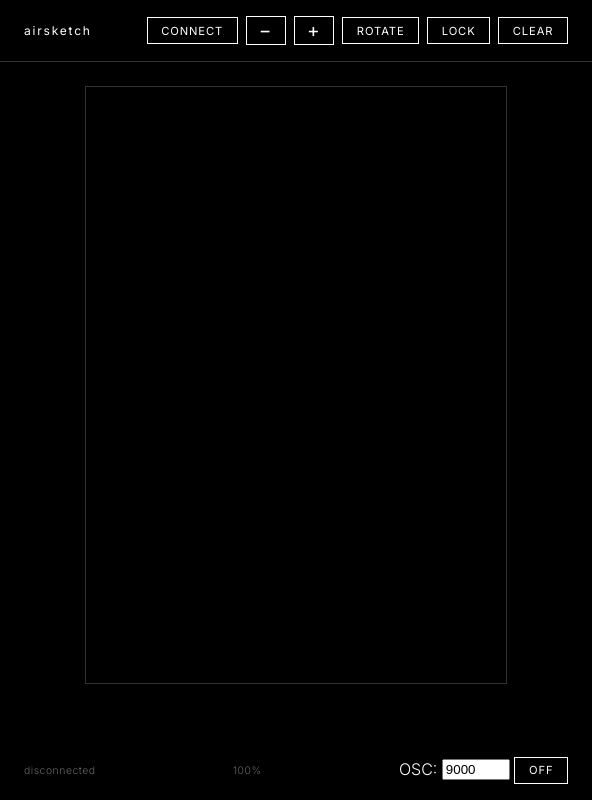
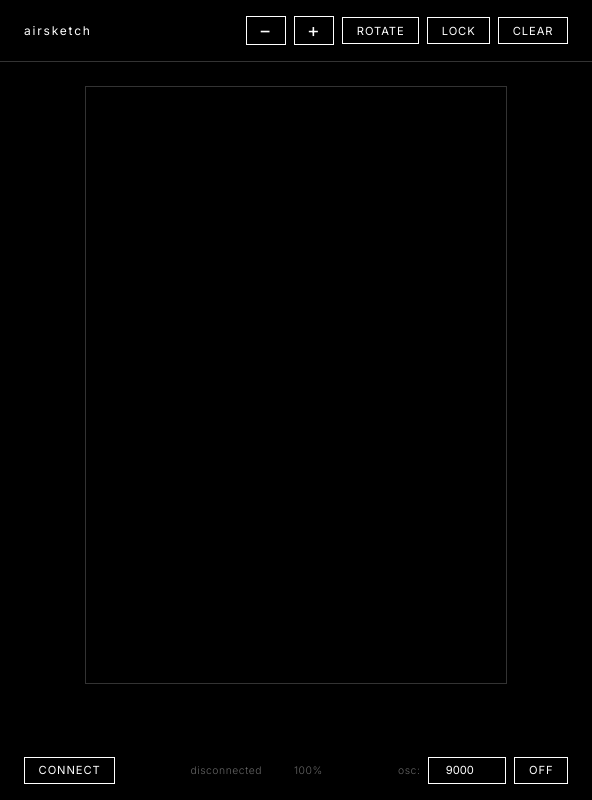
Before and after one commit to mrtzpngrtz/airsketch, an Electron app: page index.html in a window 592 px wide. Drawn offline with Linux system fonts and the light colour scheme; no server answers.

Commit message:
Fix canvas clipping on zoom/resize - change overflow to visible

```diff
--- a/index.html
+++ b/index.html
@@ -13,7 +13,6 @@
         <header>
             <h1>airsketch</h1>
             <div id="controls">
-                <button id="connectBtn">Connect</button>
                 <button id="zoomOutBtn">−</button>
                 <button id="zoomInBtn">+</button>
                 <button id="rotateBtn">Rotate</button>
@@ -26,11 +25,16 @@
                 <canvas id="penCanvas"></canvas>
             </div>
             <div id="status-bar">
-                <span id="status">Disconnected</span>
-                <span id="zoom-info">100%</span>
+                <div class="status-left">
+                    <button id="connectBtn">Connect</button>
+                </div>
+                <div class="status-center">
+                    <span id="status">Disconnected</span>
+                    <span id="zoom-info">100%</span>
+                </div>
                 <div id="osc-controls">
-                    <span>OSC:</span>
-                    <input type="number" id="oscPort" value="9000" min="1024" max="65535" style="width: 60px;">
+                    <span class="osc-label">OSC:</span>
+                    <input type="number" id="oscPort" value="9000" min="1024" max="65535">
                     <button id="oscToggle">OFF</button>
                 </div>
             </div>
--- a/renderer.js
+++ b/renderer.js
@@ -527,8 +527,13 @@ const oscToggleBtn = document.getElementById('oscToggle');
 oscToggleBtn.addEventListener('click', () => {
     oscEnabled = !oscEnabled;
     oscToggleBtn.innerText = oscEnabled ? 'ON' : 'OFF';
-    oscToggleBtn.style.backgroundColor = oscEnabled ? '#ffffff' : '#000000';
-    oscToggleBtn.style.color = oscEnabled ? '#000000' : '#ffffff';
+    if (oscEnabled) {
+        oscToggleBtn.style.backgroundColor = '#ffffff';
+        oscToggleBtn.style.color = '#000000';
+    } else {
+        oscToggleBtn.style.backgroundColor = '';
+        oscToggleBtn.style.color = '';
+    }
     console.log(`OSC ${oscEnabled ? 'enabled' : 'disabled'}`);
 });
 
--- a/styles.css
+++ b/styles.css
@@ -82,9 +82,9 @@ main {
     flex-direction: column;
     justify-content: center;
     align-items: center;
-    overflow: hidden;
+    overflow: visible;
     padding: 1.5rem;
-    padding-bottom: 0;
+    padding-bottom: 4rem;
     background-color: #000000;
 }
 
@@ -98,6 +98,17 @@ main {
     z-index: 10;
     display: flex;
     justify-content: space-between;
+    align-items: center;
+}
+
+.status-left {
+    display: flex;
+    align-items: center;
+}
+
+.status-center {
+    display: flex;
+    gap: 2rem;
     align-items: center;
 }
 
@@ -115,6 +126,43 @@ main {
     text-transform: lowercase;
     letter-spacing: 0.05em;
     font-size: 0.65rem;
+}
+
+#osc-controls {
+    display: flex;
+    align-items: center;
+    gap: 0.5rem;
+}
+
+.osc-label {
+    font-weight: 300;
+    color: #666666;
+    text-transform: lowercase;
+    letter-spacing: 0.05em;
+    font-size: 0.65rem;
+}
+
+#oscPort {
+    width: 60px;
+    padding: 0.35rem 0.5rem;
+    border: 1px solid #ffffff;
+    border-radius: 0;
+    background-color: #000000;
+    color: #ffffff;
+    font-size: 0.7rem;
+    font-family: 'Inter', sans-serif;
+    font-weight: 400;
+    text-align: center;
+}
+
+#oscPort:focus {
+    outline: none;
+    background-color: #ffffff;
+    color: #000000;
+}
+
+#oscToggle {
+    min-width: 50px;
 }
 
 #canvas-container {
```
